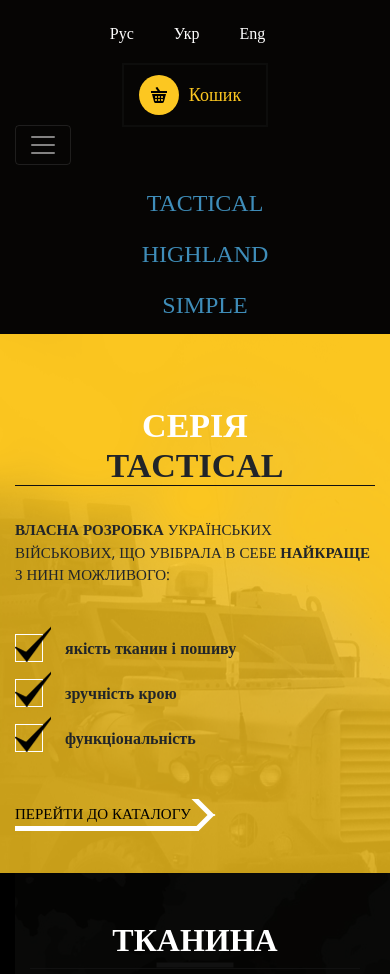
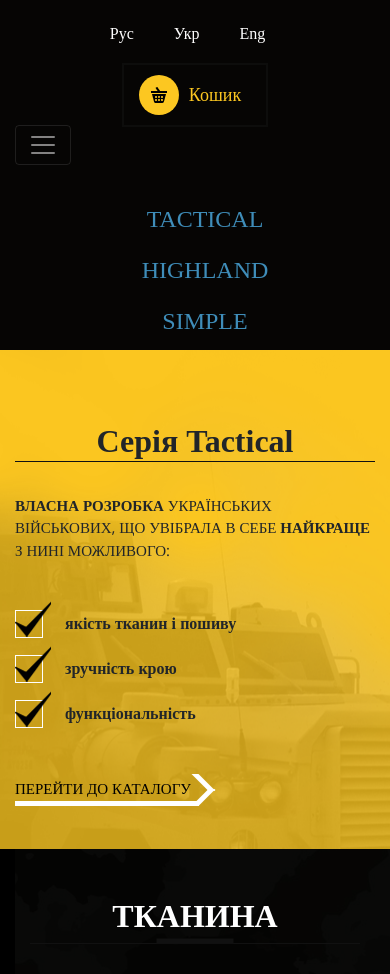
Before and after one commit to Nikita9950/brootherhood, a plain HTML site: page index.html in a window 390 px wide. Shown: the part 103-1077 px from the top of the page. Drawn offline with nearby package versions, Linux system fonts and the light colour scheme; some packages are replaced by stand-ins of ours; a web font is replaced by a local one.

Commit message:
Add files via upload

```diff
--- a/index.html
+++ b/index.html
@@ -1,5 +1,5 @@
 <!DOCTYPE html>
-<html lang="ru">
+<html lang="uk">
   <head>
     <!-- Required meta tags -->
     <meta charset="utf-8">
@@ -31,15 +31,17 @@
 	  					<li><a class="text-decoration-none" href="#">Укр</a></li>
 	  					<li><a class="text-decoration-none" href="#">Eng</a></li>
 	  				</ul>
-<!-- basket	  				 -->
+<!-- basket	  -->
 					<div class="col-sm-6 col-lg-3  offset-xl-1 basket_parent">
-	  					<a class="text-decoration-none  basket" href="#"><span></span><span class="bold">Кошик</span><span class="d-none d-lg-inline">: 27 товарiв</span></span></a>
+	  					<a class="text-decoration-none  basket" href="#">
+	  						<span class="bold">Кошик</span><span class="d-none d-xl-inline">: 27 товарiв</span>
+	  					</a>
 	  				</div>
   			</div>
 
 
 <!-- nav -->
-			<nav class="navbar navbar-expand-md navbar-dark p-0">
+			<nav class="navbar navbar-expand-md navbar-dark p-0 pb-3">
 				<button class="navbar-toggler text-white" type="button" data-toggle="collapse" data-target="#navbarSupportedContent" aria-controls="navbarSupportedContent" aria-expanded="false" aria-label="Toggle navigation">
 					<span class="navbar-toggler-icon"></span>
 				</button>
@@ -68,12 +70,17 @@
 				  </div>
 
 			</nav>
-
-	<!-- active			 -->
-			<ul class="col-lg-6 row text-decoration-none text-center active_header">
-	  			<li class="col-sm-4"><a href="#">tactical</a></li>
-	  			<li class="col-sm-4"><a href="#">highland</a></li>
-	  			<li class="col-sm-4"><a href="#">simple</a></li>
+<!-- active	-->
+	  		<ul class="col-lg-6 row text-decoration-none text-center active_header" id="navbarNav">
+	  			<li class="col-sm-4">
+	  				<a class="active" href="#">tactical</a>
+	  			</li>
+	  			<li class="col-sm-4">
+	  				<a href="#">highland</a>
+	  			</li>
+	  			<li class="col-sm-4">
+	  				<a href="#">simple</a>
+	  			</li>
 	  		</ul>
   		</div>
   	</header>
@@ -85,8 +92,8 @@
   				<div class="row">
 		  			<div class=" col-md-6 col-xl-4 my_content_section_1 pt-5 pb-5">
 						<h2>
-		  					<p>Серія</p>
-		  					<p>Tactical</p>
+		  					<span>Серія</span>
+		  					<span>Tactical</span>
 		  				</h2>
 		  				<p class="pt-4"><span class="bold_open_sans">Власна розробка</span> українських військових, що увібрала в себе <span class="bold_open_sans">найкраще</span> з нині можливого:</p>
 		  				<ul class="my_ul pt-4 pb-4 pl-0">
@@ -228,11 +235,18 @@
 	  			</div>
 	  		</div>
 	  	</footer>
-	  		<ul class="position-fixed my_ul_style_2 d-none d-lg-block">
-	  			<li class="number"><a href="#"></a></li>
-	  			<li class="discount"><a href="#"></a></li>
-	  			<li class="e_mail"><a href="#"></a></li>
-	  		</ul>
+	  	<div class="symbol">
+	  		<div class="in_symbol">
+	  				<p>Замовити зворотнiй дзвiнок</p>
+	  				<p>Мiняємо Ваш e-mail на знижку або подарунок</p>
+	  				<p>sales@brother-hood.com.ua</p>
+	  		</div>
+			  	<ul class="position-fixed my_ul_style_2 d-none d-lg-block">
+			  		<li class="number"><a href="#"></a></li>
+			  		<li class="discount"><a href="#"></a></li>
+			  		<li class="e_mail"><a href="#"></a></li>
+			  	</ul>
+	  	</div>
   	</main>
 <script src="https://maps.googleapis.com/maps/api/js?key=AIzaSyDR8P72HMX3zllKeeZt8X89dJWMEu0LSX8&callback=myMap" async defer></script>
     <!-- Optional JavaScript -->
@@ -246,226 +260,7 @@
     <!-- User scripts -->
     <script src="script/main.js"></script>
     <script>
-// Initialize and add the map
-function initMap() {
-  // The location of Uluru
-  var uluru = {lat: 50.460559, lng: 30.517322};
-  // The map, centered at Uluru
-  var map = new google.maps.Map(
-      document.getElementById('map'), {zoom: 6, center: uluru, styles: [
-  {
-    "elementType": "geometry",
-    "stylers": [
-      {
-        "color": "#212121"
-      }
-    ]
-  },
-  {
-    "elementType": "labels.icon",
-    "stylers": [
-      {
-        "visibility": "off"
-      }
-    ]
-  },
-  {
-    "elementType": "labels.text.fill",
-    "stylers": [
-      {
-        "color": "#757575"
-      }
-    ]
-  },
-  {
-    "elementType": "labels.text.stroke",
-    "stylers": [
-      {
-        "color": "#212121"
-      }
-    ]
-  },
-  {
-    "featureType": "administrative",
-    "elementType": "geometry",
-    "stylers": [
-      {
-        "color": "#757575"
-      }
-    ]
-  },
-  {
-    "featureType": "administrative.country",
-    "elementType": "labels.text.fill",
-    "stylers": [
-      {
-        "color": "#9e9e9e"
-      }
-    ]
-  },
-  {
-    "featureType": "administrative.land_parcel",
-    "stylers": [
-      {
-        "visibility": "off"
-      }
-    ]
-  },
-  {
-    "featureType": "administrative.locality",
-    "elementType": "labels.text.fill",
-    "stylers": [
-      {
-        "color": "#bdbdbd"
-      }
-    ]
-  },
-  {
-    "featureType": "poi",
-    "elementType": "labels.text.fill",
-    "stylers": [
-      {
-        "color": "#757575"
-      }
-    ]
-  },
-  {
-    "featureType": "poi.park",
-    "elementType": "geometry",
-    "stylers": [
-      {
-        "color": "#181818"
-      }
-    ]
-  },
-  {
-    "featureType": "poi.park",
-    "elementType": "labels.text.fill",
-    "stylers": [
-      {
-        "color": "#616161"
-      }
-    ]
-  },
-  {
-    "featureType": "poi.park",
-    "elementType": "labels.text.stroke",
-    "stylers": [
-      {
-        "color": "#1b1b1b"
-      }
-    ]
-  },
-  {
-    "featureType": "road",
-    "stylers": [
-      {
-        "visibility": "off"
-      }
-    ]
-  },
-  {
-    "featureType": "road",
-    "elementType": "geometry.fill",
-    "stylers": [
-      {
-        "color": "#2c2c2c"
-      }
-    ]
-  },
-  {
-    "featureType": "road",
-    "elementType": "labels.text.fill",
-    "stylers": [
-      {
-        "color": "#8a8a8a"
-      }
-    ]
-  },
-  {
-    "featureType": "road.arterial",
-    "elementType": "geometry",
-    "stylers": [
-      {
-        "color": "#373737"
-      }
-    ]
-  },
-  {
-    "featureType": "road.highway",
-    "elementType": "geometry",
-    "stylers": [
-      {
-        "color": "#3c3c3c"
-      }
-    ]
-  },
-  {
-    "featureType": "road.highway.controlled_access",
-    "elementType": "geometry",
-    "stylers": [
-      {
-        "color": "#4e4e4e"
-      }
-    ]
-  },
-  {
-    "featureType": "road.local",
-    "elementType": "labels.text.fill",
-    "stylers": [
-      {
-        "color": "#616161"
-      }
-    ]
-  },
-  {
-    "featureType": "transit",
-    "elementType": "labels.text.fill",
-    "stylers": [
-      {
-        "color": "#757575"
-      }
-    ]
-  },
-  {
-    "featureType": "water",
-    "elementType": "geometry",
-    "stylers": [
-      {
-        "color": "#000000"
-      }
-    ]
-  },
-  {
-    "featureType": "water",
-    "elementType": "labels.text.fill",
-    "stylers": [
-      {
-        "color": "#3d3d3d"
-      }
-    ]
-  }
-]});
 
-  // The marker, positioned at Uluru
-  var kha = {lat: 50.007089, lng: 36.225469}
-  var marker = new google.maps.Marker({
-  	position: kha,
-  	map: map,
-  	icon: {
-			url: "image/icon_map.png",
-		}
-  	});
-
-  	var kyiv = {lat: 50.447884, lng: 30.514791}
-  	var marker = new google.maps.Marker({
-  	position: kyiv,
-  	map: map,
-  	icon: {
-			url: "image/icon_map.png",
-		}
-  	});
-}
     </script>
     <!--Load the API from the specified URL
     * The async attribute allows the browser to render the page while the API loads
@@ -477,57 +272,3 @@ function initMap() {
     </script>
   </body>
 </html>
-
-
-
-
-
-
-
-
-
-
-
-
-
-
-<!-- <div class="container">
-  		<div class="row">
-  			<div class="col-10 offset-1 col-sm-8 offset-sm-2 col-md-6 offset-md-0 col-lg-4 col-xl-3">
-  				<div class="lime">Lorem ipsum dolor sit amet.</div>
-  			</div>
-  			<div class="col-10 offset-1 col-sm-8 offset-sm-2 col-md-6 offset-md-0 col-lg-4 col-xl-3">
-  				<div class="lime">Lorem ipsum dolor sit amet.</div>
-  			</div>
-  			<div class="col-10 offset-1 col-sm-8 offset-sm-2 col-md-6 offset-md-0 col-lg-4 col-xl-3">
-  				<div class="lime">Lorem ipsum dolor sit amet.</div>
-  			</div>
-  			<div class="col-10 offset-1 col-sm-8 offset-sm-2 col-md-6 offset-md-0 col-lg-4 col-xl-3">
-  				<div class="lime">Lorem ipsum dolor sit amet.</div>
-  			</div>
-  			<div class="col-10 offset-1 col-sm-8 offset-sm-2 col-md-6 offset-md-0 col-lg-4 col-xl-3">
-  				<div class="lime">Lorem ipsum dolor sit amet.</div>
-  			</div>
-  			<div class="col-10 offset-1 col-sm-8 offset-sm-2 col-md-6 offset-md-0 col-lg-4 col-xl-3">
-  				<div class="lime">Lorem ipsum dolor sit amet.</div>
-  			</div>
-  			<div class="col-10 offset-1 col-sm-8 offset-sm-2 col-md-6 offset-md-0 col-lg-4 col-xl-3">
-  				<div class="lime">Lorem offset-sm-2 ipsum do offset-md-0lor sit amet.</div>
-  			</div>
-  			<div class="col-10 offset-1 col-sm-8 offset-sm-2 col-md-6 offset-md-0 col-lg-4 col-xl-3">
-  				<div class="lime">Lorem ipsum dolor sit amet.</div>
-  			</div>
-  			<div class="col-10 offset-1 col-sm-8 offset-sm-2 col-md-6 offset-md-0 col-lg-4 col-xl-3">
-  				<div class="lime">Lorem ipsum dolor sit amet.</div>
-  			</div>
-  			<div class="col-10 offset-1 col-sm-8 offset-sm-2 col-md-6 offset-md-0 col-lg-4 col-xl-3">
-  				<div class="lime">Lorem ipsum dolor sit amet.</div>
-  			</div>
-  			<div class="col-10 offset-1 col-sm-8 offset-sm-2 col-md-6 offset-md-0 col-lg-4 col-xl-3">
-  				<div class="lime">Lorem ipsum dolor sit amet.</div>
-  			</div>
-  			<div class="col-10 offset-1 col-sm-8 offset-sm-2 col-md-6 offset-md-0 col-lg-4 col-xl-3">
-  				<div class="lime">Lorem ipsum dolor sit amet.</div>
-  			</div>
-  		</div>
-  	</div> -->
```
